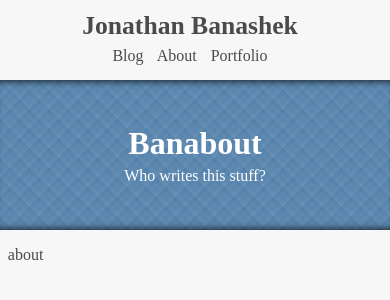
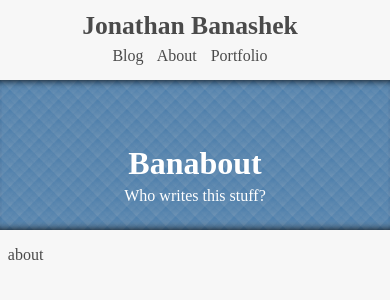
Before and after one commit to Banashek/banashek.github.io, a Jekyll site: the page built from about.html, in a window 390 px wide. Shown: the top 300 px of the page. Built offline with Jekyll 4.4.1, drawn with Linux system fonts in a browser that asks for light colours; some web fonts are replaced; Markdown is read by kramdown in place of the engine named in the settings.

Commit message:
Testing padding on hero text for mobile render

```diff
--- a/stylesheets/hero.css
+++ b/stylesheets/hero.css
@@ -56,6 +56,9 @@
 	#hero-container {
 		height: 150px;
 	}
+	#hero-text-container {
+		padding-top: 40px;
+	}
 	#hero-header {
 		font-size: 2em;
 	}
```
